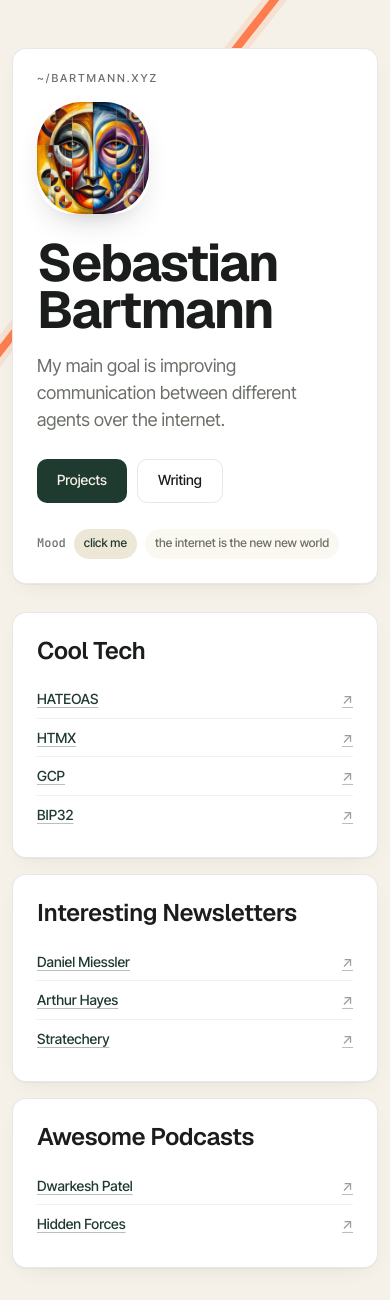
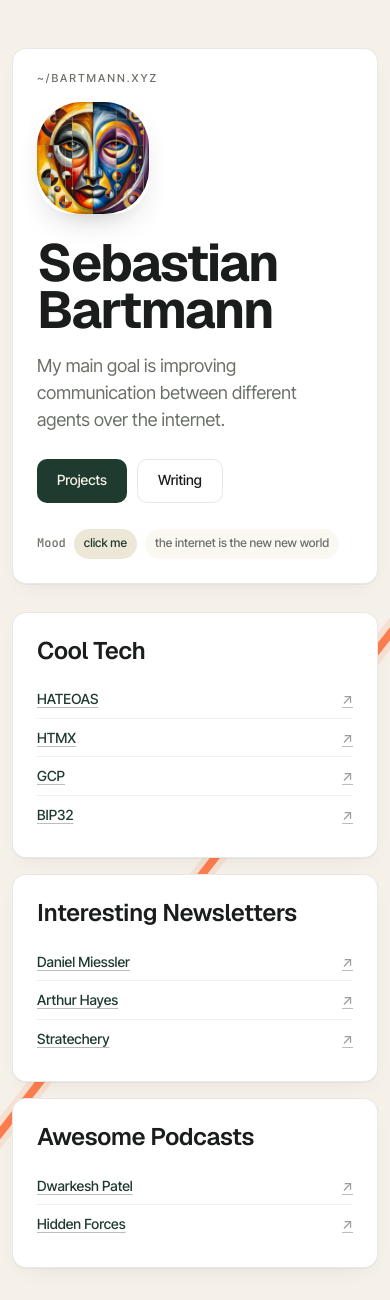
Before and after one commit to sebastianbartmann/bartmannxyz, a FastAPI app: page / in a window 390 px wide. Shown: the part 65-1365 px from the top of the page. Run offline with FastAPI, Linux system fonts and the light colour scheme.

Commit message:
Oversize rotated signature line

```diff
--- a/app/static/css/main.css
+++ b/app/static/css/main.css
@@ -110,14 +110,14 @@ ol {
     position: absolute;
     z-index: -1;
     width: 8px;
-    top: -160px;
-    bottom: -160px;
+    height: calc(100% + 140vw);
+    top: 50%;
     left: calc(50% + 255px);
     background: var(--ds-signal);
     border-radius: var(--ds-r-pill);
     opacity: 0.86;
-    transform: rotate(38deg);
-    transform-origin: top center;
+    transform: translateY(-50%) rotate(38deg);
+    transform-origin: center;
     box-shadow: 0 0 0 6px rgba(255, 107, 53, 0.14);
 }
 
@@ -748,8 +748,7 @@ ol {
     .page-root::before {
         left: auto;
         right: 18px;
-        top: -120px;
-        bottom: -120px;
+        height: calc(100% + 160vw);
     }
 
     .hero__inner {
```
